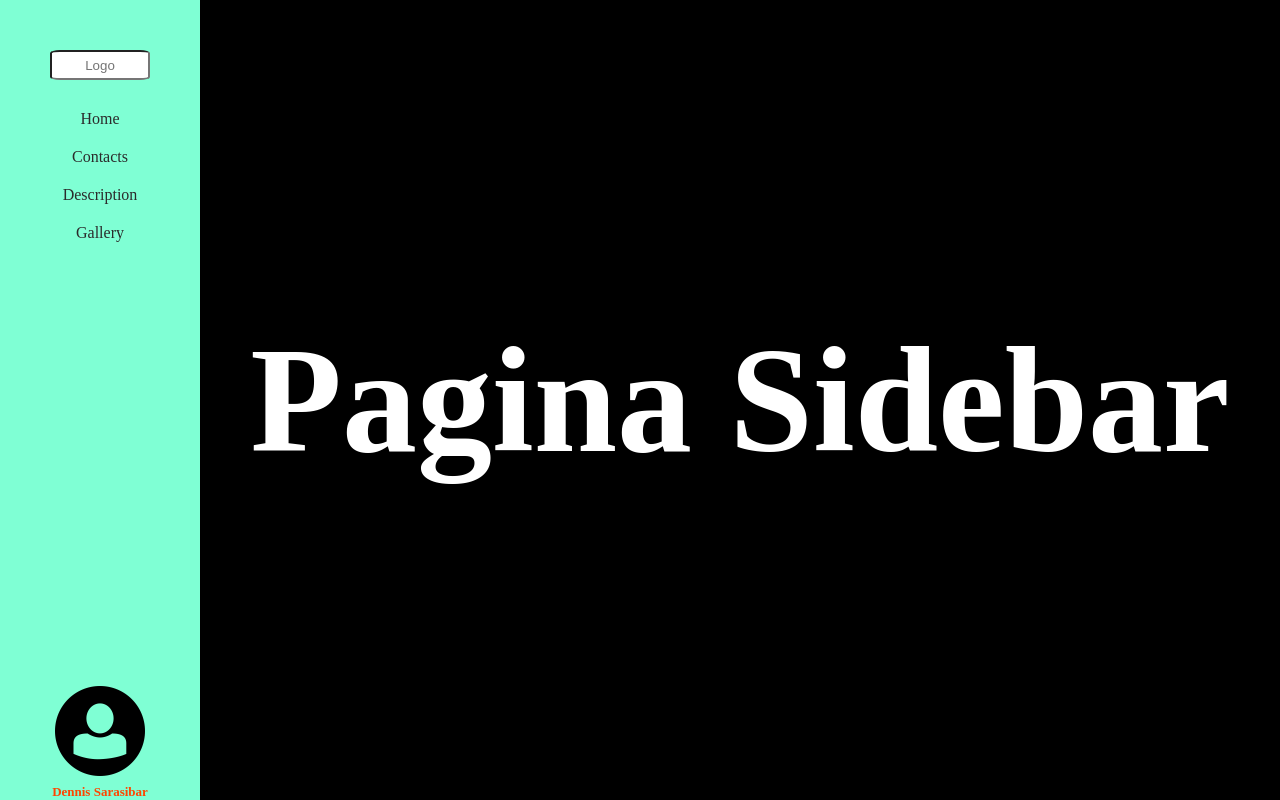
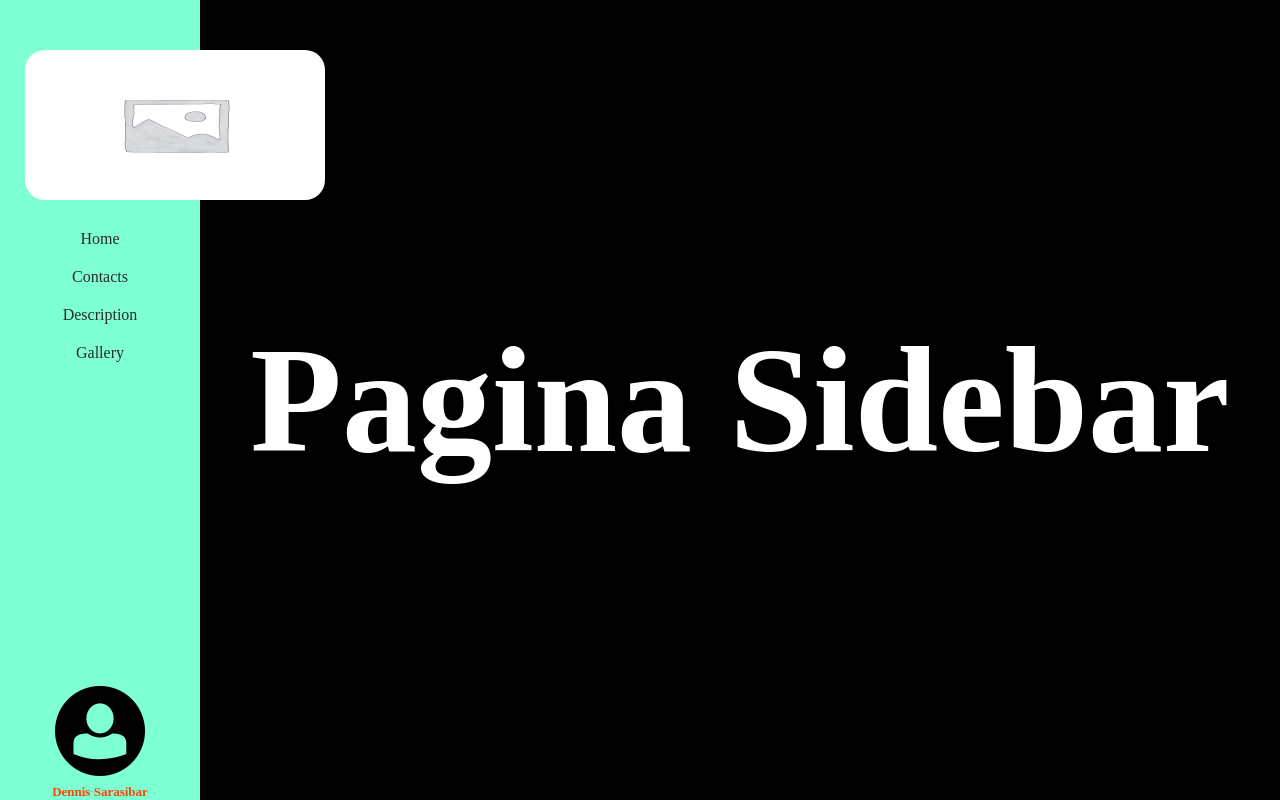
Before and after one commit to dens90/html-exercises, a plain HTML site: page css-exercises/es_3/index.html in a window 1280 px wide. Drawn offline with Linux system fonts and the light colour scheme.

Commit message:
sistemato placeholder

```diff
--- a/css-exercises/es_3/index.html
+++ b/css-exercises/es_3/index.html
@@ -13,7 +13,7 @@
 
     <aside>
         <div class="logo">
-            <input type="text" placeholder="Logo">
+            <img src="/es_3/assets/logo.png" alt="logo-placeholder">
         </div>
         <nav>
             <a href="#">Home</a>
--- a/css-exercises/es_3/style.css
+++ b/css-exercises/es_3/style.css
@@ -22,18 +22,16 @@ aside {
 }
 
 .logo {
-    width: 100%;
-    height: 30px;
+    width: 200px;
+    height: 150px;
     display: flex;
+
+}
+.logo img{
+    border-radius: 20px;
+    margin-left: 25px;
 }
 
-.logo>input {
-    text-align: center;
-    width: 50%;
-    height: 100%;
-    border-radius: 10%;
-    margin: auto;
-}
 
 nav {
     display: flex;
```
Also changed, not shown: css-exercises/es_3/assets/logo.png (added).
